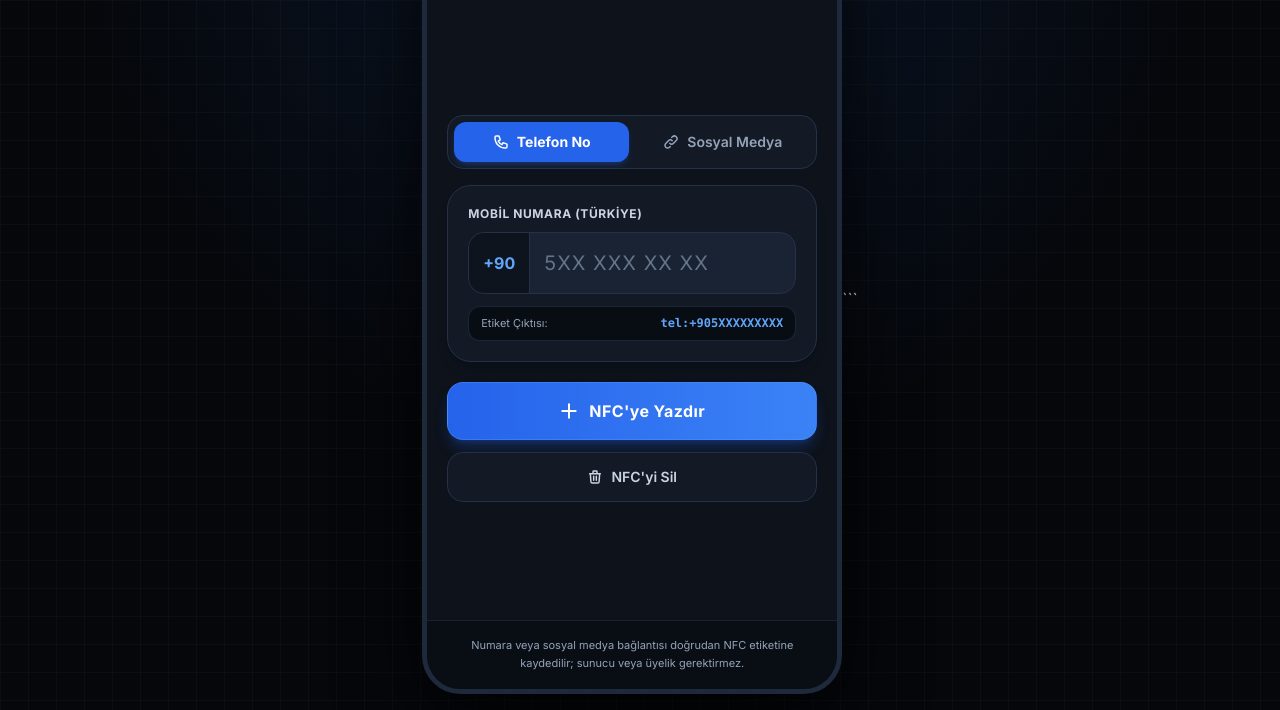
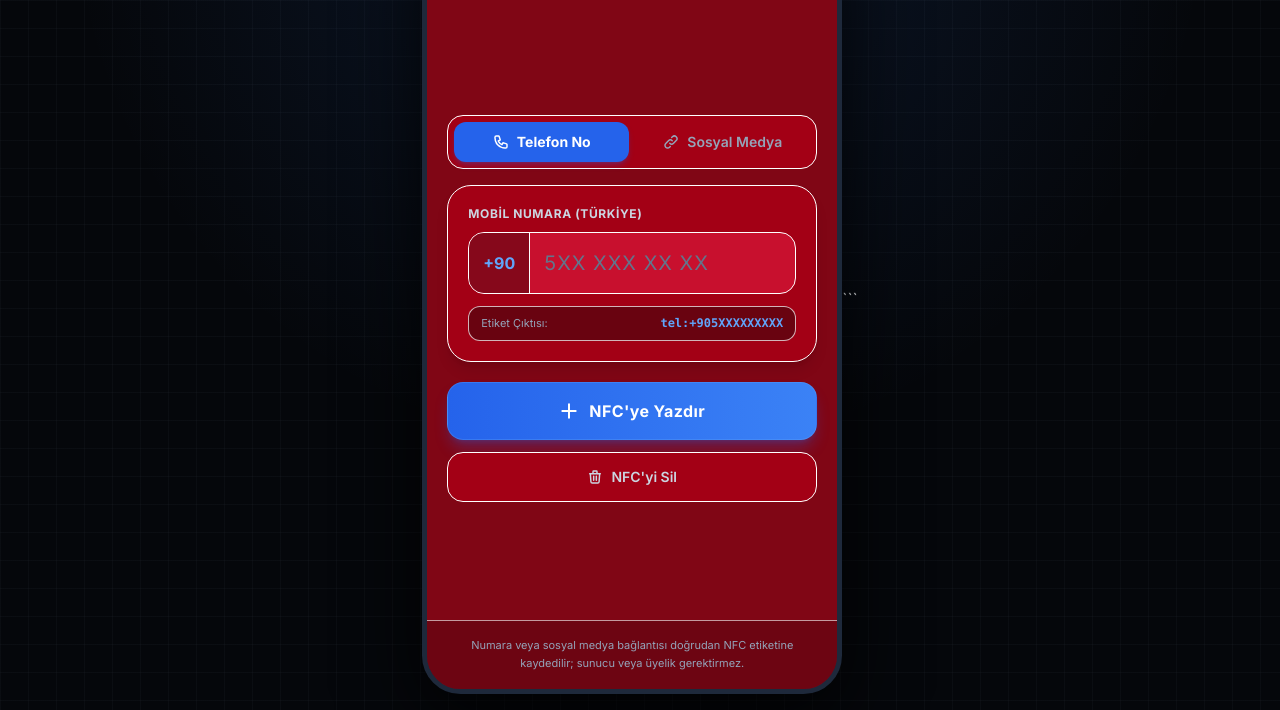
Before and after one commit to Albultr/Nfc-nunarator, a plain HTML site: page index.html in a window 1280 px wide. Shown: the part 112-822 px from the top of the page. Drawn offline with nearby package versions, Linux system fonts and the light colour scheme.

```diff
--- a/index.html
+++ b/index.html
@@ -18,16 +18,16 @@
                     },
                     colors: {
                         cockpit: {
-                            bg: '#070A0F',
-                            shell: '#0D121B',
-                            card: '#131A26',
-                            elevated: '#1A2333',
-                            border: '#253147',
-                            accent: '#3B82F6',
-                            accentHover: '#2563EB',
-                            cyan: '#06B6D4',
-                            emerald: '#10B981',
-                            danger: '#EF4444',
+                            bg: '#5A0410',
+                            shell: '#800615',
+                            card: '#A30015',
+                            elevated: '#C8102E',
+                            border: '#FFFFFF',
+                            accent: '#FFFFFF',
+                            accentHover: '#FFEBEF',
+                            cyan: '#FFFFFF',
+                            emerald: '#4CAF50',
+                            danger: '#E63946',
                         },
                     },
                 },
```
